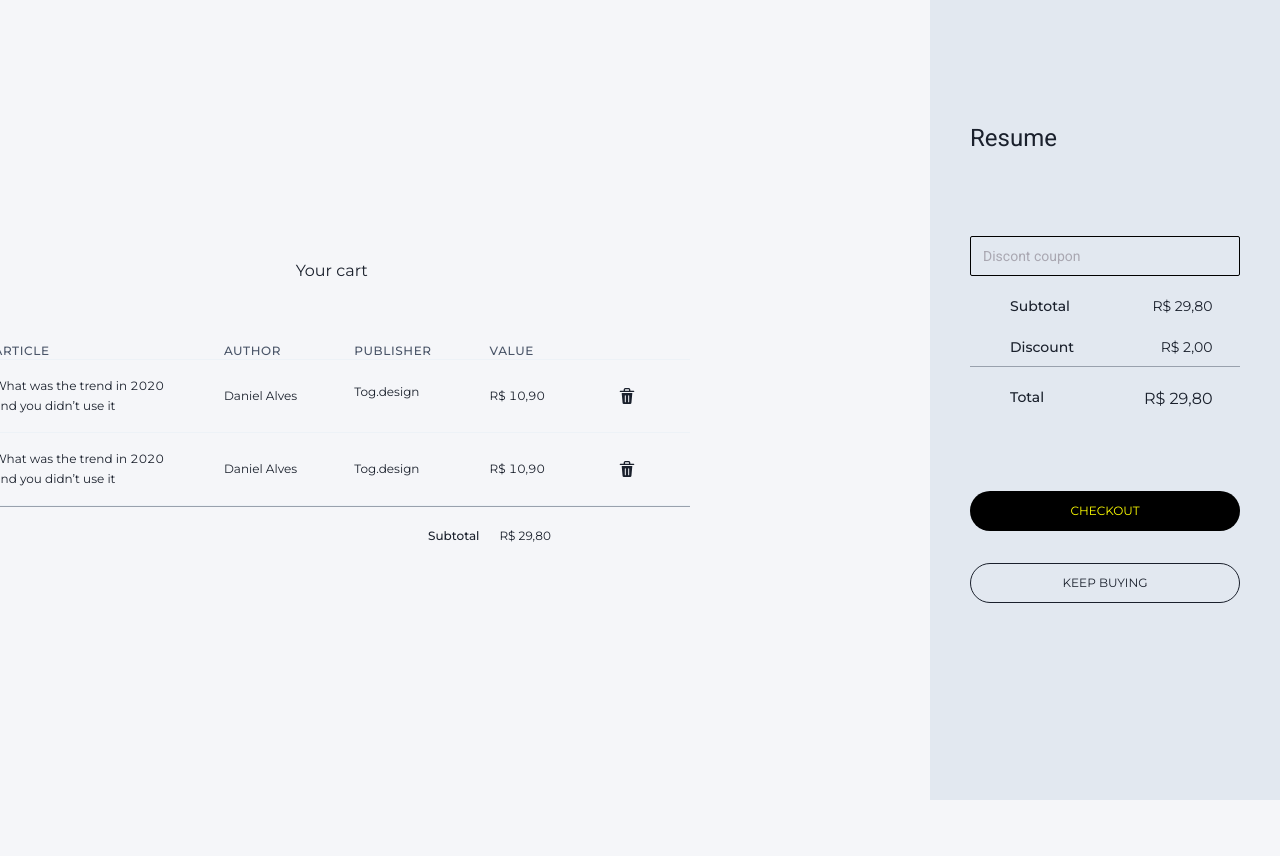
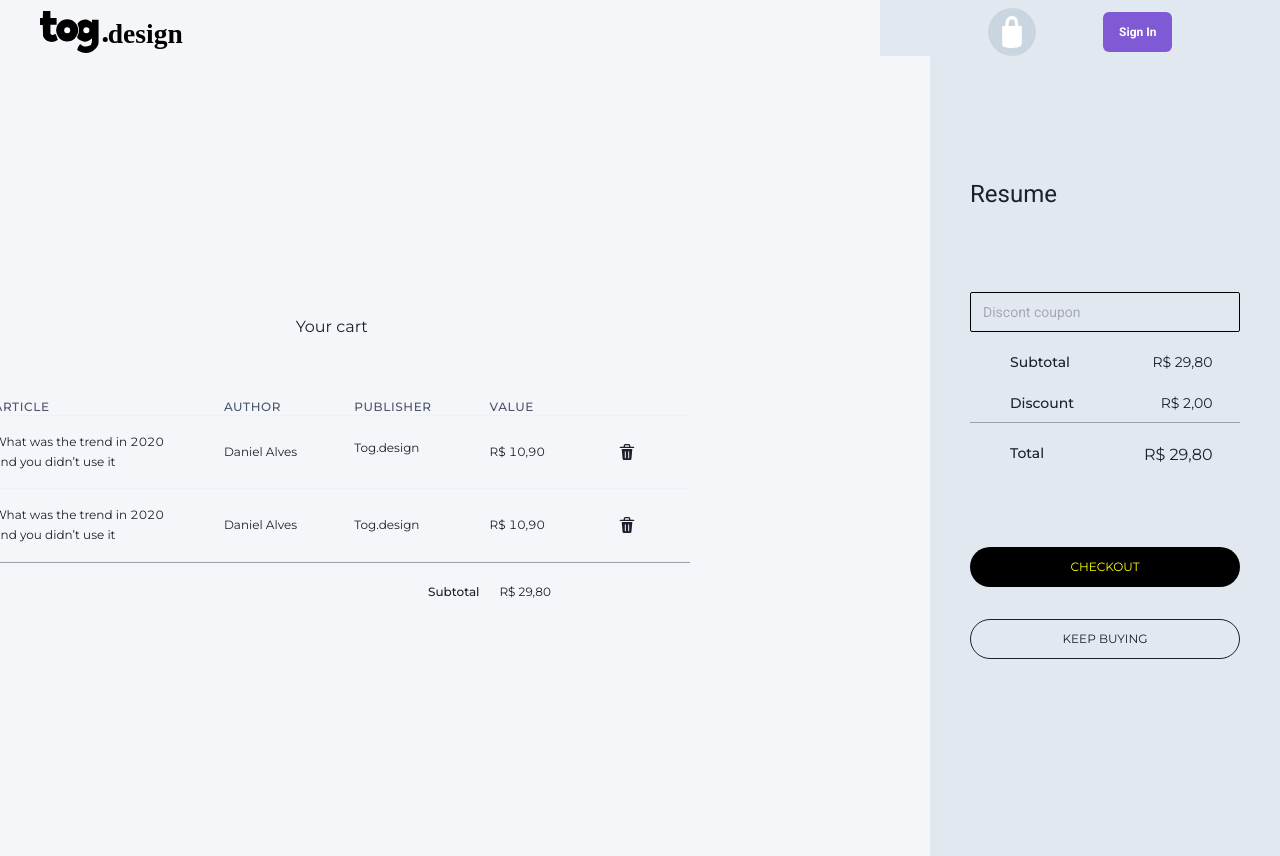
Before and after one commit to MatheusFellipi/e-commerce-article-back, a Next.js app in the folder view/: page /cart in a window 1280 px wide. Before the commit the page ends 800 px from the top, so only its background shows below. Built offline with nearby package versions, Linux system fonts and the light colour scheme.

Commit message:
adicionando coponentes cabeçanho

```diff
--- a/view/src/pages/_app.tsx
+++ b/view/src/pages/_app.tsx
@@ -1,9 +1,11 @@
 import { ChakraProvider } from '@chakra-ui/react';
+import { Header } from '../components/Header/Header';
 import { theme } from '../styles/theme';
 
 function MyApp({ Component, pageProps }) {
   return (
-    <ChakraProvider theme={theme}>
+    <ChakraProvider  theme={theme}>
+      <Header />
       <Component {...pageProps} />
     </ChakraProvider>
   );
```
